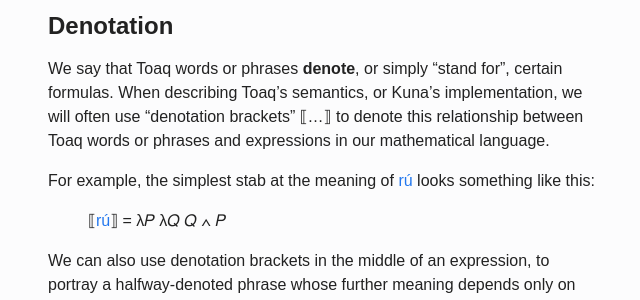
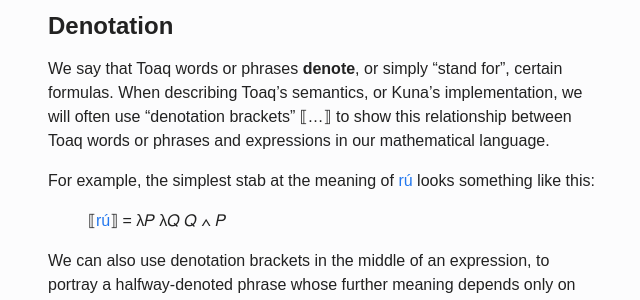
Before and after one commit to laqme/koitieq, a Jekyll site: the page built from _meiaq/02-concepts.md, in a window 1280 px wide and 900 px high, scrolled down 1682 px. Shown: the part 200-500 px from the top of the window, without its empty margins (48-688 px from the left). Built offline with Jekyll 4.4.1, drawn with Linux system fonts in a browser that asks for light colours; some web fonts are replaced.

Commit message:
Avoid using an unrelated sense of a word while explaining that same word
In case it becomes a source of confusion.

```diff
--- a/_meiaq/02-concepts.md
+++ b/_meiaq/02-concepts.md
@@ -67,7 +67,7 @@ To describe functions without giving them a name, we will use "lambda function"
 
 ## Denotation
 
-We say that Toaq words or phrases **denote**, or simply "stand for", certain formulas. When describing Toaq's semantics, or Kuna's implementation, we will often use "denotation brackets" ⟦…⟧ to denote this relationship between Toaq words or phrases and expressions in our mathematical language.
+We say that Toaq words or phrases **denote**, or simply "stand for", certain formulas. When describing Toaq's semantics, or Kuna's implementation, we will often use "denotation brackets" ⟦…⟧ to show this relationship between Toaq words or phrases and expressions in our mathematical language.
 
 For example, the simplest stab at the meaning of _rú_{:.t} looks something like this:
 
```
Also changed, not shown: _meiaq/03-more-concepts.md (+1 -1 lines).
